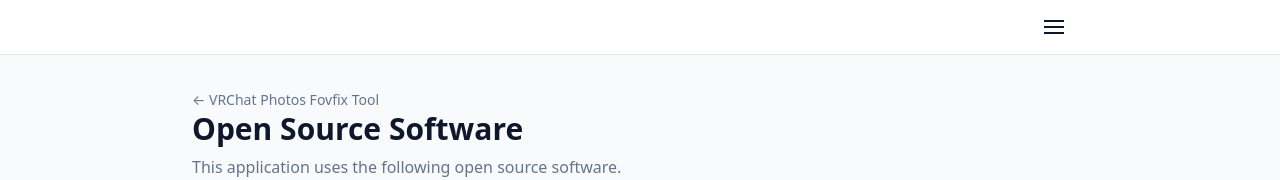
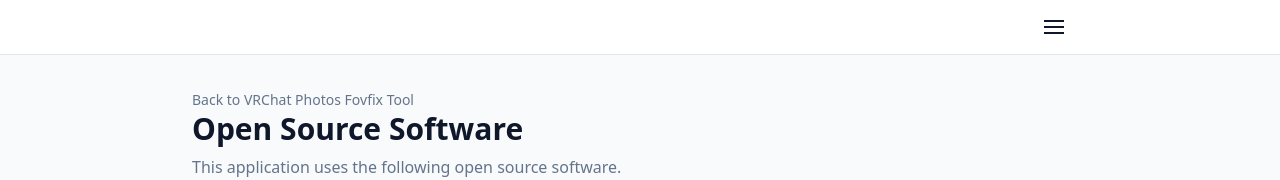
Before and after one commit to aiya000/vrchat-photos-fovfix, a Next.js app: page /oss in a window 1280 px wide. Shown: the top 180 px of the page. Built offline with nearby package versions, Linux system fonts and the light colour scheme; no server answers.

Commit message:
Update src/app/oss/page.tsx
Co-authored-by: Copilot <175728472+Copilot@users.noreply.github.com>

```diff
--- a/src/app/oss/page.tsx
+++ b/src/app/oss/page.tsx
@@ -24,7 +24,7 @@ export default function OssPage(): React.JSX.Element {
       <div className="max-w-4xl mx-auto space-y-6">
         <header className="space-y-2">
           <Link href="/" className="text-sm text-muted hover:text-foreground transition-colors">
-            ← {t.siteTitle}
+            Back to {t.siteTitle}
           </Link>
           <h1 className="text-3xl font-bold">{t.ossPageTitle}</h1>
           <p className="text-muted">{t.ossPageDescription}</p>
```
